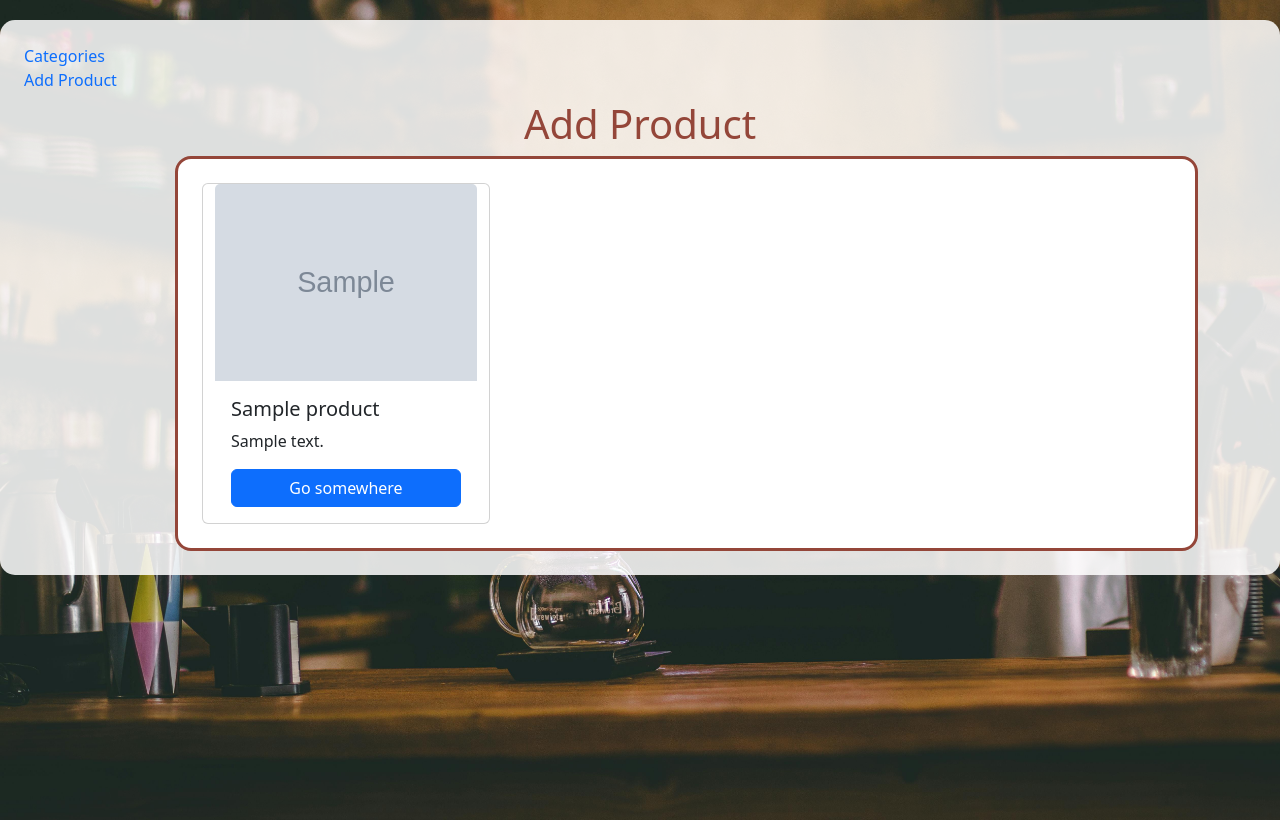
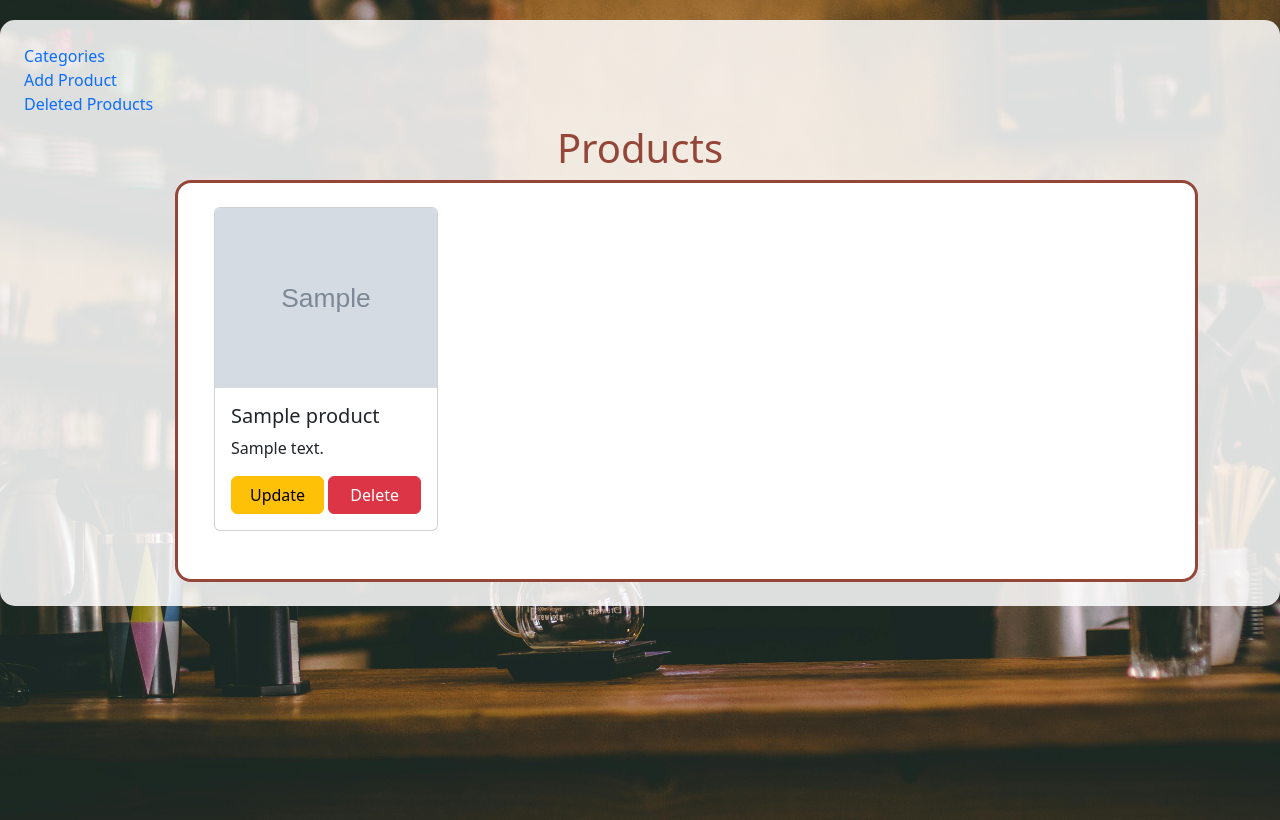
Before and after one commit to abdelrahman-abobakr/Php-Cafeteria, a PHP site: page /Products/products.php in a window 1280 px wide. Run offline with PHP 8.4, Linux system fonts and the light colour scheme; tables that the repository leaves empty or names only in its code hold one stand-in row (values such as "Sample post"); grey boxes marked "Sample" are stand-in pictures.

Commit message:
displaying all products, adding pagination, handling update and delete buttons and adding style for the page

```diff
--- a/Products/products.php
+++ b/Products/products.php
@@ -1,8 +1,14 @@
 <?php
+    include_once("../Connection.php");
+
     $categories=[];
     $products=[];
 
-    include_once("../Connection.php");
+    // pagination variables
+    $items_per_page = 8;
+    $current_page = isset($_GET['page']) ? max(1, intval($_GET['page'])) : 1;
+    $offset = ($current_page - 1) * $items_per_page;
+
 
     // retrieving all categories
     $categories_query = "SELECT name, category_id FROM categories";
@@ -11,13 +17,34 @@
         $categories[] = $cat;
     }
 
-    $products_query = "SELECT * FROM products";
+    $products_query = "SELECT * FROM products WHERE deleted_at IS NULL LIMIT $items_per_page OFFSET $offset";
     $result = mysqli_query($connection, $products_query);
     while($prod = mysqli_fetch_assoc($result)) {
         $products[] = $prod;
     }
 
+    // counting total_items and total_pages for pagination
+    $count_query = "SELECT COUNT(*) as total FROM products WHERE deleted_at IS NULL";
+    $count_result = mysqli_query($connection, $count_query);
+    $total_items = mysqli_fetch_assoc($count_result)['total'];  // Total number of products
+    $total_pages = ceil($total_items / $items_per_page);
 
+
+    if(isset($_GET['delete_id'])){
+        $delete_id = $_GET['delete_id'];
+
+        // Case-insensitive check
+        foreach($products as $product) {
+            if($delete_id == $product['product_id']) {
+                $delete_query = "UPDATE products SET deleted_at = NOW() WHERE product_id = $delete_id";
+                mysqli_query($connection,$delete_query);
+                header("Location: products.php");
+                exit();
+            }else{
+                $error = "ID doesn't exist!";
+            }
+        }
+    }
 
 
 ?>
@@ -46,6 +73,10 @@
         .custom-border {
             border-color: #944639 !important;
         }
+        .object-fit-cover {
+            object-fit: cover;
+            width: 100%;
+        }
     </style>
     <title>Add Product</title>
 </head>
@@ -54,25 +85,76 @@
 
     <div class="container-wrapper p-4">
         <a href="../categories/addCategory.php" class="text-decoration-none">Categories</a><br>
-        <a href="./addProduct.php" class="text-decoration-none">Add Product</a>
+        <a href="./addProduct.php" class="text-decoration-none">Add Product</a><br>
+        <a href="./deletedProducts.php" class="text-decoration-none">Deleted Products</a>
         <div class="container">
-            <h1 class="text-center mt-2 " style="color:#944639">Add Product</h1>
-
-
-
+            <h1 class="text-center mt-2 " style="color:#944639">Products</h1>
 
             <div class="row col-lg-11 offset-lg-1 col-md-8 offset-md-2 border border-3 rounded rounded-4 p-4 bg-white custom-border">
                 <?php if(count($products)>0):?>
+                    <div class="container">
+                        <div class="row g-3"> <!-- Added gutter spacing -->
                             <?php foreach($products as $product): ?>
-                    <div class="card" style="width: 18rem;">
-                        <img src="<?= $product['image_path']?>" class="card-img-top" alt="<?= $product['name']?>">
-                        <div class="card-body">
+                                <div class="col-12 col-sm-6 col-md-4 col-lg-3 mb-4"> <!-- Responsive columns -->
+                                    <div class="card h-100 d-flex flex-column"> <!-- Full height flex container -->
+                                        <!-- Product Image (fixed height) -->
+                                        <img src="<?= $product['image_path']?>"
+                                            class="card-img-top object-fit-cover"
+                                            alt="<?= $product['name']?>"
+                                            style="height: 180px;">
+
+                                        <!-- Card Content (flexible space) -->
+                                        <div class="card-body d-flex flex-column">
+                                            <!-- Text Content (flexible) -->
+                                            <div class="flex-grow-1">
                                                 <h5 class="card-title"><?= $product['name']?></h5>
-                            <p class="card-text"><?= $product['description']?></p>
-                            <a href="#" class="btn btn-primary d-flex flex-column">Go somewhere</a>
+                                                <p class="card-text text-truncate-3"
+                                                style="display: -webkit-box;
+                                                        -webkit-line-clamp: 3;
+                                                        -webkit-box-orient: vertical;
+                                                        overflow: hidden;">
+                                                    <?= $product['description']?>
+                                                </p>
+                                            </div>
+
+                                            <!-- Button (fixed at bottom) -->
+                                            <div class="d-flex gap-1 pt-3">
+                                                <a href="./updateProduct.php?id=<?= $product['product_id']?>" class="btn btn-warning w-50">Update</a>
+                                                <a href="./products.php?delete_id=<?= $product['product_id']?>" class="btn btn-danger w-50">Delete</a>
+                                            </div>
+                                        </div>
                                     </div>
                                 </div>
                             <?php endforeach; ?>
+                        </div>
+                        <!-- Pagination -->
+                        <?php if($total_pages > 1): ?>
+                            <nav aria-label="Page navigation" class="mt-4">
+                                <ul class="pagination justify-content-center">
+                                    <!-- Previous Button -->
+                                    <li class="page-item <?= $current_page == 1 ? 'disabled' : '' ?>">
+                                        <a class="page-link" href="?page=<?= $current_page - 1 ?>" aria-label="Previous">
+                                            <span aria-hidden="true">&laquo;</span>
+                                        </a>
+                                    </li>
+
+                                    <!-- Page Numbers -->
+                                    <?php for($i = 1; $i <= $total_pages; $i++): ?>
+                                        <li class="page-item <?= $i == $current_page ? 'active' : '' ?>">
+                                            <a class="page-link" href="?page=<?= $i ?>"><?= $i ?></a>
+                                        </li>
+                                    <?php endfor; ?>
+
+                                    <!-- Next Button -->
+                                    <li class="page-item <?= $current_page == $total_pages ? 'disabled' : '' ?>">
+                                        <a class="page-link" href="?page=<?= $current_page + 1 ?>" aria-label="Next">
+                                            <span aria-hidden="true">&raquo;</span>
+                                        </a>
+                                    </li>
+                                </ul>
+                            </nav>
+                        <?php endif; ?>
+                    </div>
                 <?php else: ?>
                     <h2 class='alert alert-info m-3'>No Products Found!<h2>
                 <?php endif; ?>
```
Lines whose indentation alone changed are shown as unchanged.
